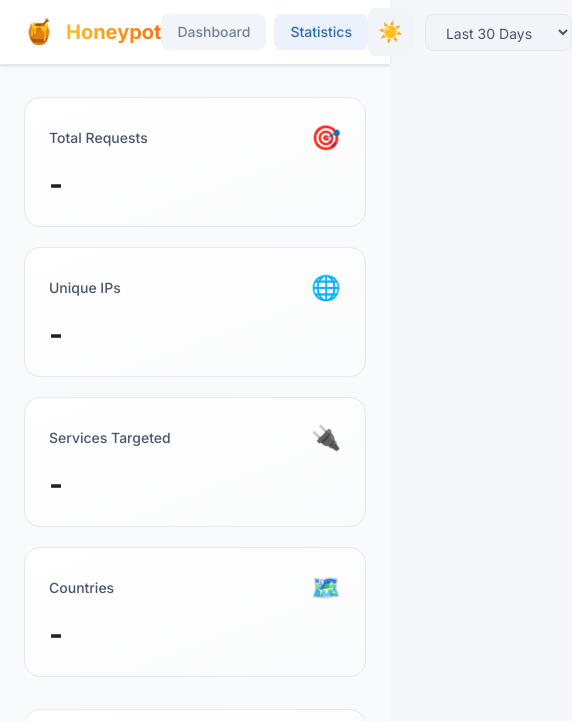
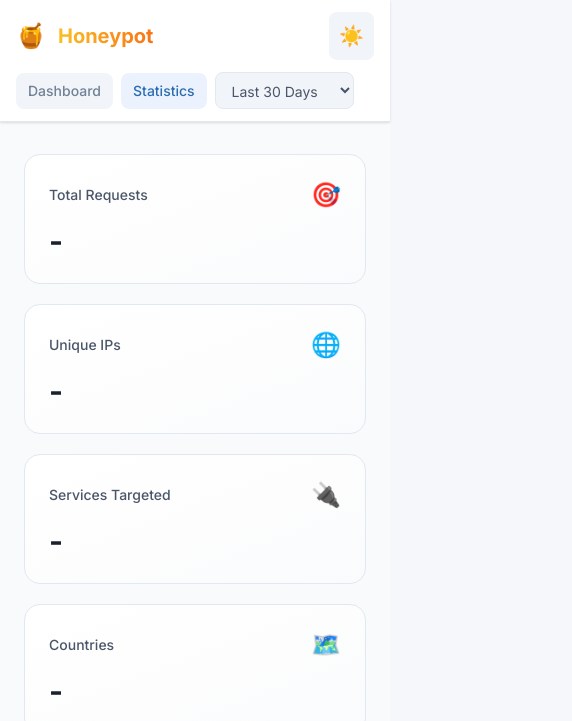
Before and after one commit to Shmakov/Honeypot, a plain HTML site: page static/stats.html in a window 390 px wide. Shown: the top 721 px of the page, 572 px wide, since content can reach past the window. Drawn offline with nearby package versions, Linux system fonts and the light colour scheme; no server answers.

Commit message:
Improve mobile header layout and fix z-index for map controls

```diff
--- a/static/stats.html
+++ b/static/stats.html
@@ -47,30 +47,30 @@
     <div id="app" class="min-h-screen">
 
         <!-- Header -->
-        <header class="sticky top-0 z-[1000] backdrop-blur-xl bg-gray-900/80 border-b border-gray-800">
-            <div class="max-w-7xl mx-auto px-6 lg:px-8">
-                <div class="flex items-center justify-between h-16">
-                    <!-- Logo -->
-                    <a href="/" class="flex items-center gap-3 hover:opacity-80 transition-opacity">
+        <header class="sticky top-0 z-[9999] backdrop-blur-xl bg-gray-900/80 border-b border-gray-800">
+            <div class="max-w-7xl mx-auto px-4 sm:px-6 lg:px-8">
+                <div class="flex flex-wrap items-center justify-between gap-y-3 py-3 sm:py-0 sm:h-16">
+                    <!-- Row 1 on mobile: Logo + Theme Toggle -->
+                    <a href="/" class="flex items-center gap-3 hover:opacity-80 transition-opacity order-1">
                         <span class="text-2xl">🍯</span>
                         <span
                             class="text-xl font-bold bg-gradient-to-r from-amber-400 to-orange-500 bg-clip-text text-transparent">Honeypot</span>
                     </a>
 
-                    <!-- Navigation -->
-                    <nav class="flex items-center gap-2">
-                        <a href="/"
-                            class="px-4 py-2 rounded-lg text-sm font-medium text-gray-400 hover:text-gray-200 hover:bg-gray-800 transition-colors">Dashboard</a>
-                        <a href="/stats"
-                            class="px-4 py-2 rounded-lg text-sm font-medium bg-blue-500/10 text-blue-400 hover:bg-blue-500/20 transition-colors">Statistics</a>
-                    </nav>
+                    <button id="themeToggle"
+                        class="p-2.5 rounded-lg hover:bg-gray-800 transition-colors text-xl order-2 sm:order-3"
+                        title="Toggle theme">🌙</button>
 
-                    <!-- Header Actions -->
-                    <div class="flex items-center gap-3">
-                        <button id="themeToggle" class="p-2.5 rounded-lg hover:bg-gray-800 transition-colors text-xl"
-                            title="Toggle theme">🌙</button>
+                    <!-- Row 2 on mobile: Navigation + Time Range -->
+                    <div class="flex flex-wrap items-center gap-2 order-3 sm:order-2 w-full sm:w-auto">
+                        <nav class="flex items-center gap-2">
+                            <a href="/"
+                                class="px-3 sm:px-4 py-2 rounded-lg text-sm font-medium text-gray-400 hover:text-gray-200 hover:bg-gray-800 transition-colors">Dashboard</a>
+                            <a href="/stats"
+                                class="px-3 sm:px-4 py-2 rounded-lg text-sm font-medium bg-blue-500/10 text-blue-400 hover:bg-blue-500/20 transition-colors">Statistics</a>
+                        </nav>
                         <select id="timeRange"
-                            class="bg-gray-800 border border-gray-700 rounded-lg px-4 py-2 text-sm text-gray-300 focus:outline-none focus:ring-2 focus:ring-blue-500 cursor-pointer">
+                            class="bg-gray-800 border border-gray-700 rounded-lg px-3 sm:px-4 py-2 text-sm text-gray-300 focus:outline-none focus:ring-2 focus:ring-blue-500 cursor-pointer">
                             <option value="24">Last 24 Hours</option>
                             <option value="168">Last 7 Days</option>
                             <option value="720" selected>Last 30 Days</option>
--- a/static/style.css
+++ b/static/style.css
@@ -115,7 +115,7 @@ body {
     border-bottom: 1px solid var(--glass-border);
     position: sticky;
     top: 0;
-    z-index: 1000;
+    z-index: 9999;
 }
 
 .logo {
```
Also changed, not shown: static/index.html (+12 -14 lines).
